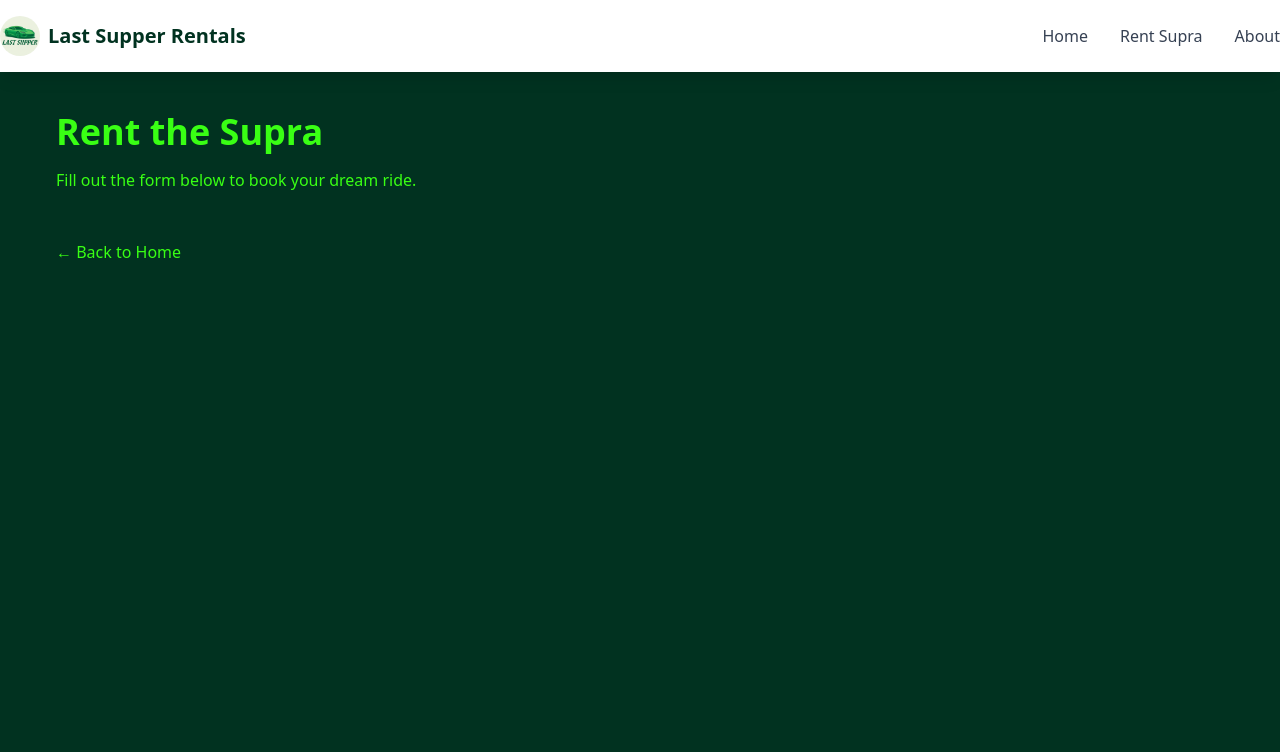
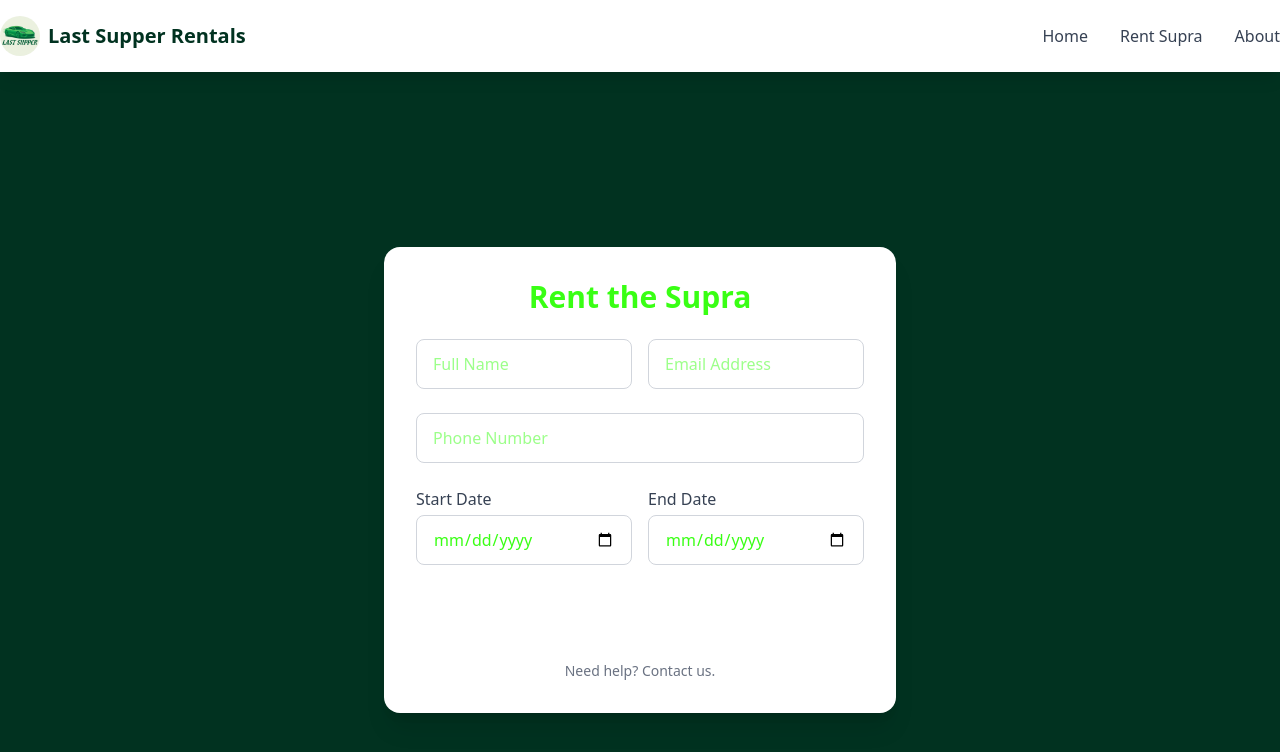
Before and after one commit to t-houssian/last-supper-rentals, a Next.js app: page /rent in a window 1280 px wide. Shown: the top 752 px of the page. Built offline with nearby package versions, Linux system fonts and the light colour scheme.

Commit message:
modernize pages

```diff
--- a/pages/index.tsx
+++ b/pages/index.tsx
@@ -13,28 +13,47 @@ const Home: NextPage = () => (
       />
     </Head>
 
+    {/* Hero Section */}
     <Hero />
 
-    <main className="max-w-7xl mx-auto px-6 py-16 grid gap-8 sm:grid-cols-2 lg:grid-cols-3">
-      {/* Section Heading */}
-      <div className="sm:col-span-2 lg:col-span-3 text-center space-y-4">
-        <h1 className="text-5xl font-bold text-neon-green">
-          Welcome to Last Supper Rentals
-        </h1>
-        <p className="text-xl text-gray-200 max-w-2xl mx-auto">
-          Unleash adrenaline and elegance in every turn—choose from our curated
-          fleet of supercars and redefine your drive.
+    {/* Flagship Section */}
+    <main className="container mx-auto px-6 py-16">
+      {/* Heading */}
+      <div className="flex flex-col items-center text-center mb-12">
+        <h2 className="text-4xl font-extrabold tracking-tight text-white">
+          Our Flagship Ride
+        </h2>
+        <p className="mt-2 max-w-xl text-gray-300">
+          Experience the perfect blend of power, precision, and prestige.
         </p>
       </div>
 
-      {/* Example Car Cards */}
+      {/* Card Grid */}
+      <div className="grid grid-cols-1 sm:grid-cols-2 lg:grid-cols-3 gap-8">
+        <div className="relative group overflow-hidden rounded-2xl shadow-lg transform transition duration-300 hover:scale-105 hover:shadow-2xl">
+
+          {/* 🌫️ Glass overlay, behind the content */}
+          <div
+            className="
+              absolute inset-0
+              bg-white/10 backdrop-blur-sm
+              transition-opacity duration-300
+              group-hover:bg-white/20
+              z-0
+            "
+          />
+
+          {/* 🚗 Your CarCard sits above the overlay */}
+          <div className="relative z-10">
             <CarCard
               title="2026 Toyota Supra MKV Final Edition"
               imageSrc="/supra.png"
               pricePerDay={1099}
               href="/rent"
             />
-      {/* …add more <CarCard /> items here… */}
+          </div>
+        </div>
+      </div>
     </main>
   </>
 );
--- a/pages/rent.tsx
+++ b/pages/rent.tsx
@@ -1,9 +1,17 @@
-// pages/rent.tsx
+import { useState } from 'react';
 import type { NextPage } from 'next';
 import Head from 'next/head';
 import Link from 'next/link';
 
-const Rent: NextPage = () => (
+const Rent: NextPage = () => {
+  const [submitted, setSubmitted] = useState(false);
+
+  const handleSubmit = (e: React.FormEvent) => {
+    e.preventDefault();
+    setSubmitted(true);
+  };
+
+  return (
     <>
       <Head>
         <title>Rent the Supra | Last Supper Rentals</title>
@@ -12,17 +20,98 @@ const Rent: NextPage = () => (
           content="Book the 2026 Toyota Supra MKV Final Edition—$1,099/day—at Last Supper Rentals"
         />
       </Head>
-    <div className="p-8">
-      <h1 className="text-4xl font-bold mb-4">Rent the Supra</h1>
-      <p className="mb-6">
-        Fill out the form below to book your dream ride.
+
+      <div className="min-h-screen flex items-center justify-center bg-primary p-6">
+        <div className="w-full max-w-lg bg-white dark:bg-gray-800 p-8 rounded-2xl shadow-xl">
+          <h1 className="text-3xl font-bold text-primary mb-6 text-center">
+            Rent the Supra
+          </h1>
+
+          {submitted ? (
+            <div className="text-center space-y-4">
+              <p className="text-lg text-gray-700 dark:text-gray-200">
+                🎉 Thanks! We’ll be in touch soon with your booking details.
               </p>
-      {/* TODO: insert booking form here */}
-      <Link href="/" className="mt-6 inline-block hover:underline">
+              <Link
+                href="/"
+                className="text-accent hover:underline"
+              >
                 ← Back to Home
               </Link>
             </div>
+          ) : (
+            <form onSubmit={handleSubmit} className="space-y-6">
+              <div className="grid grid-cols-1 sm:grid-cols-2 gap-4">
+                <input
+                  type="text"
+                  name="name"
+                  required
+                  placeholder="Full Name"
+                  className="w-full px-4 py-3 border border-gray-300 rounded-lg focus:outline-none focus:ring-2 focus:ring-accent transition"
+                />
+                <input
+                  type="email"
+                  name="email"
+                  required
+                  placeholder="Email Address"
+                  className="w-full px-4 py-3 border border-gray-300 rounded-lg focus:outline-none focus:ring-2 focus:ring-accent transition"
+                />
+              </div>
+
+              <input
+                type="tel"
+                name="phone"
+                required
+                placeholder="Phone Number"
+                className="w-full px-4 py-3 border border-gray-300 rounded-lg focus:outline-none focus:ring-2 focus:ring-accent transition"
+              />
+
+              <div className="grid grid-cols-1 sm:grid-cols-2 gap-4">
+                <label className="block">
+                  <span className="text-gray-700 dark:text-gray-300">Start Date</span>
+                  <input
+                    type="date"
+                    name="start"
+                    required
+                    className="w-full mt-1 px-4 py-3 border border-gray-300 rounded-lg focus:outline-none focus:ring-2 focus:ring-accent transition"
+                  />
+                </label>
+                <label className="block">
+                  <span className="text-gray-700 dark:text-gray-300">End Date</span>
+                  <input
+                    type="date"
+                    name="end"
+                    required
+                    className="w-full mt-1 px-4 py-3 border border-gray-300 rounded-lg focus:outline-none focus:ring-2 focus:ring-accent transition"
+                  />
+                </label>
+              </div>
+
+              <button
+                type="submit"
+                className="w-full py-3 bg-accent text-white font-semibold rounded-lg hover:bg-accent-light transition"
+              >
+                Book Now
+              </button>
+            </form>
+          )}
+
+          {!submitted && (
+            <p className="mt-6 text-center text-sm text-gray-500">
+              Need help?{' '}
+              <Link
+                href="/"
+                className="hover:underline text-accent"
+              >
+                Contact us
+              </Link>
+              .
+            </p>
+          )}
+        </div>
+      </div>
     </>
   );
+};
 
 export default Rent;
```
Also changed, not shown: public/hero-bg.jpg (added). Lines whose indentation alone changed are shown as unchanged.
